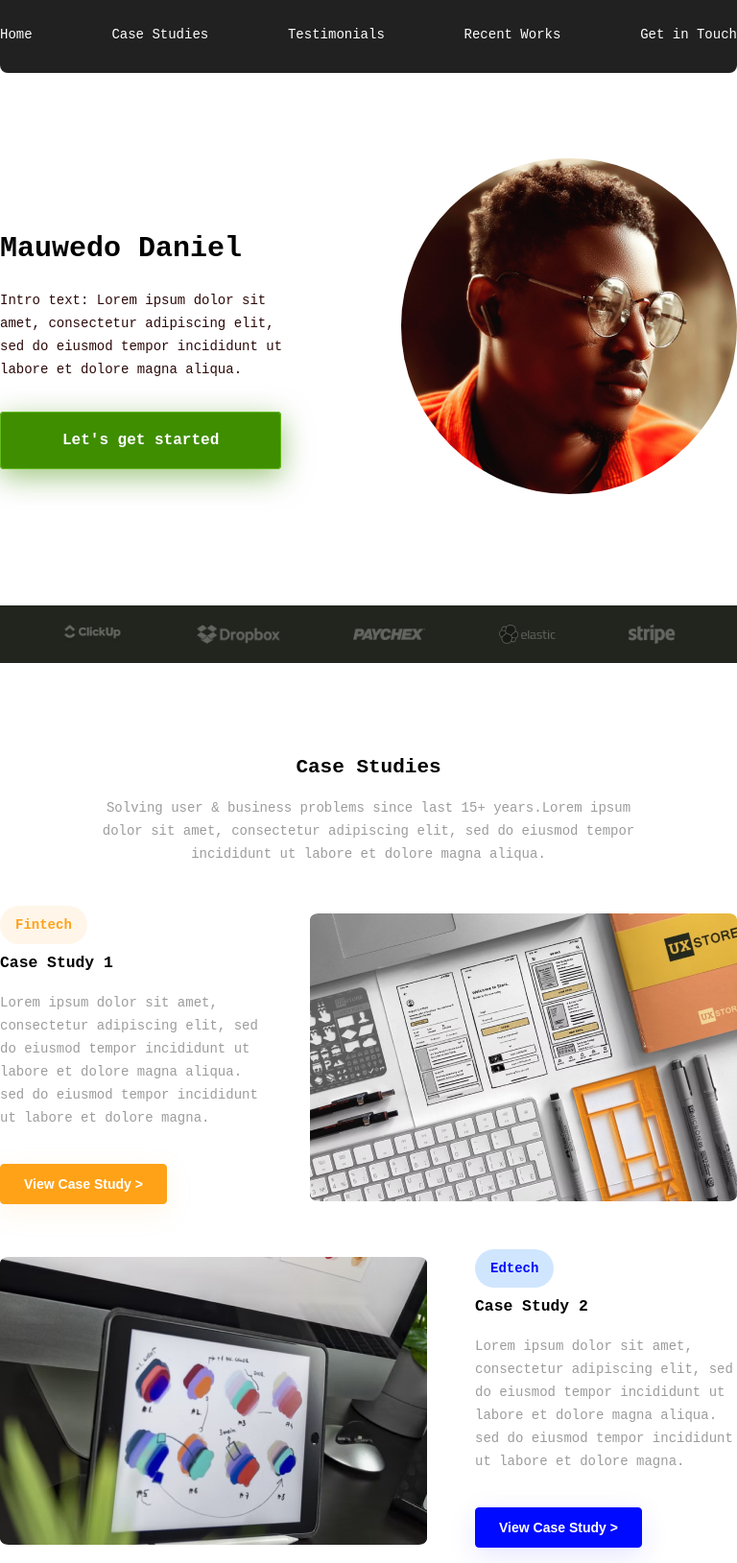
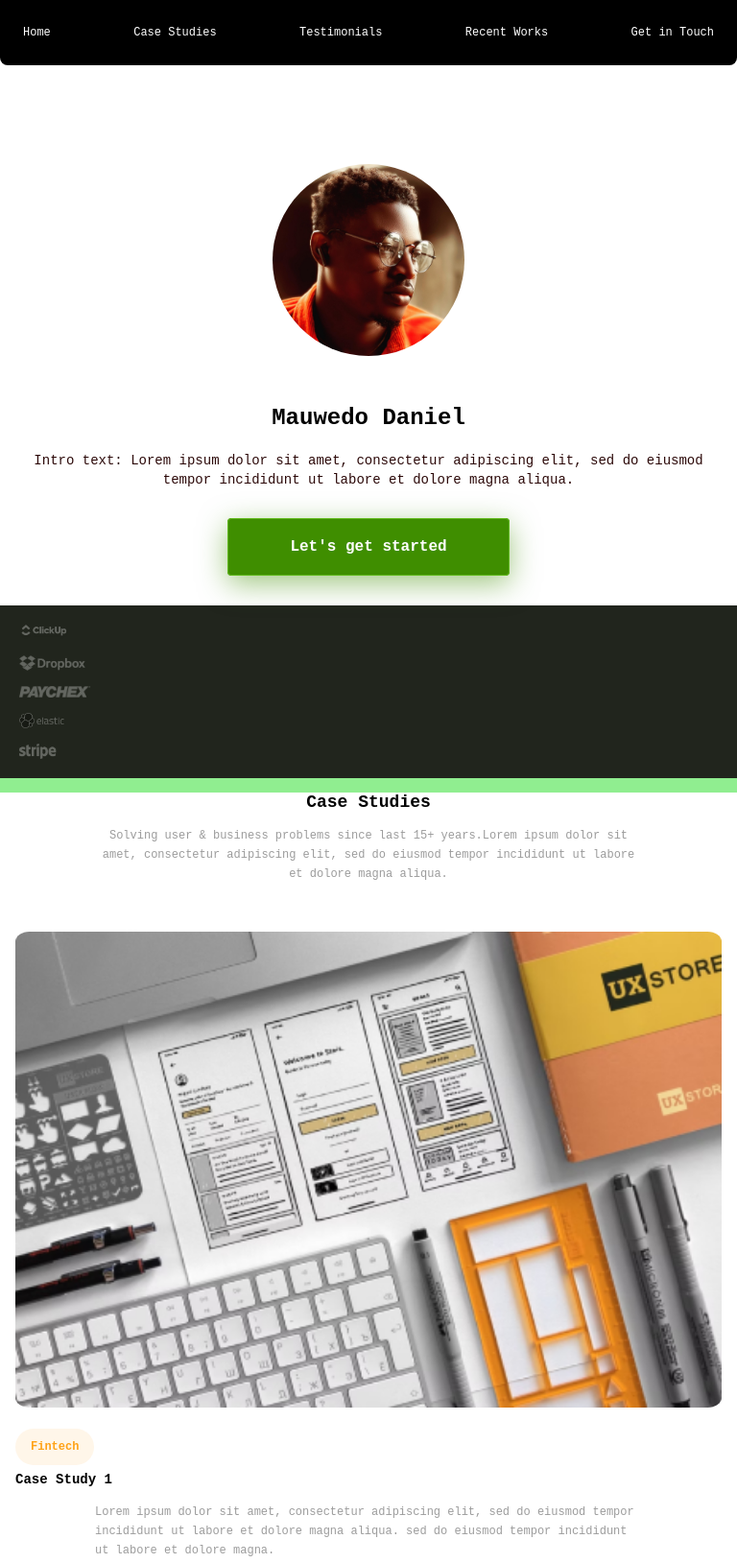
Before and after one commit to Apholyrender/CS05-Personal-Web-Page, a plain HTML site: page index.html in a window 768 px wide. Shown: the top 1629 px of the page at 96% size. Drawn offline with Linux system fonts and the light colour scheme.

Commit message:
worked on responsiveness

```diff
--- a/index.html
+++ b/index.html
@@ -13,6 +13,9 @@
     <!-- Header section -->
     <section id="index">
         <header>
+            <button class="menu-toggle" aria-label="Toggle navigation">
+                ☰ <!-- You can replace this with an icon -->
+              </button>
             <nav class="nav container">
                 <a href="#index">Home</a>
                 <a href="#case_studies">Case Studies</a>
@@ -258,6 +261,9 @@
         </p>
     </footer>
 
+    <!-- JavaScript file -->
+<script src="script.js"></script>
+
 </body>
 
 </html>
--- /dev/null
+++ b/script.js
@@ -0,0 +1,8 @@
+document.addEventListener("DOMContentLoaded", () => {
+    const menuToggle = document.querySelector(".menu-toggle");
+    const nav = document.querySelector(".nav");
+
+    menuToggle.addEventListener("click", () => {
+      nav.classList.toggle("active");
+    });
+  });
--- a/style.css
+++ b/style.css
@@ -432,3 +432,178 @@ label {
 #copyright a {
   color: black;
 }
+
+
+@media (max-width: 768px) {
+  body {
+    font-size: 12px;
+    line-height: 20px;
+    background-color: lightgreen;
+  }
+
+  /* Container adjustments */
+  .container {
+    max-width: 100%;
+    padding: 0 16px;
+  }
+
+
+  header {
+    display: flex;
+    align-items: center;
+    justify-content: end;
+    background-color: black;
+    color: white;
+    padding: 16px;
+  }
+
+  .nav {
+    display: none;
+    flex-direction: column;
+    gap: 12px;
+    padding: 16px;
+    position: absolute; /* Overlay menu */
+    top: 100%;
+    left: 0;
+    width: 100%;
+    background-color: black; /* Add background color */
+    color: white; /* Ensure text is visible */
+    z-index: 1000;
+    transition: all 0.3s ease-in-out;
+  }
+
+  /* Menu toggle button */
+.menu-toggle {
+  font-size: 24px;
+  background: none;
+  border: none;
+  color: white;
+  cursor: pointer;
+  padding: 16px;
+}
+
+/* Show navigation when active */
+.nav.active {
+  display: flex;
+}
+
+  nav a {
+    font-size: 12px;
+    text-align: center;
+    padding: 8px;
+  }
+
+  /* Bio section adjustments */
+  .bio_container {
+    flex-direction: column-reverse;
+    text-align: center;
+    gap: 24px;
+    padding-bottom: 0px;
+
+  }
+
+  .profile_details h1 {
+    font-size: 24px;
+  }
+
+  .profile_details p {
+    font-size: 14px;
+  }
+
+  .profile_photo img {
+    height: 200px;
+    width: 200px;
+  }
+
+  /* Case studies adjustments */
+  .container_one {
+    flex-direction: column-reverse;
+    gap: 24px;
+  }
+  .container_two {
+    flex-direction: column;
+    gap: 24px;
+  }
+  .container_three {
+    flex-direction: column-reverse;
+    gap: 24px;
+  }
+
+  .container_one img, .container_two img, .container_three img {
+    width: 100%;
+    height: auto;
+  }
+
+  /* Testimonials adjustments */
+  /* .testimonials_container {
+    flex-direction: column;
+    gap: 24px;
+  } */
+
+  fieldset {
+    width: 100%;
+  }
+
+  /* Recent works adjustments */
+  .recent_works_container {
+    flex-direction: column;
+    gap: 24px;
+  }
+  .recent_works_container div {
+    text-align: center;
+
+  }
+
+  .carousel-btn-left-btn, .carousel-btn-right-btn {
+    display: none;
+  }
+
+
+  /* Form adjustments */
+  #form {
+    padding: 16px;
+  }
+
+  form label, form input, form textarea, form button {
+    width: 100%;
+    font-size: 12px;
+  }
+  .get_in_touch p {
+    width: 75%;
+    font-size: 8px;
+  }
+
+  input, textarea {
+    padding: 10px;
+  }
+
+  button {
+    padding: 12px;
+  }
+
+  /* Footer adjustments */
+  .footer {
+    flex-direction: column;
+    align-items: flex-start;
+    gap: 16px;
+    padding: 20px;
+  }
+
+  .footer img {
+    height: 16px;
+  }
+}
+
+@media (min-width: 768px) {
+  .nav {
+    display: flex; /* Show nav items */
+    position: static; /* Reset position */
+    flex-direction: row;
+    gap: 16px;
+    padding: 0;
+  }
+
+  .menu-toggle {
+    display: none; /* Hide the button on larger screens */
+  }
+}
```
